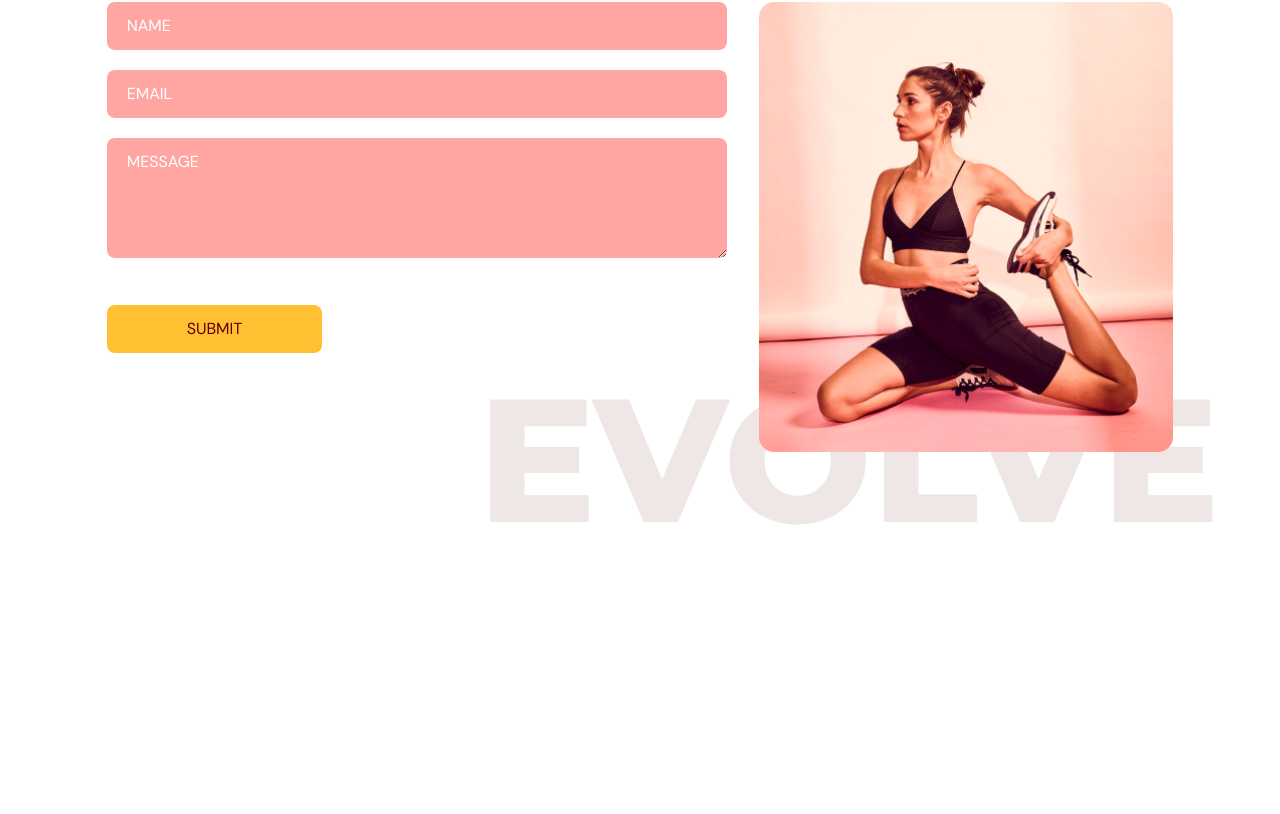
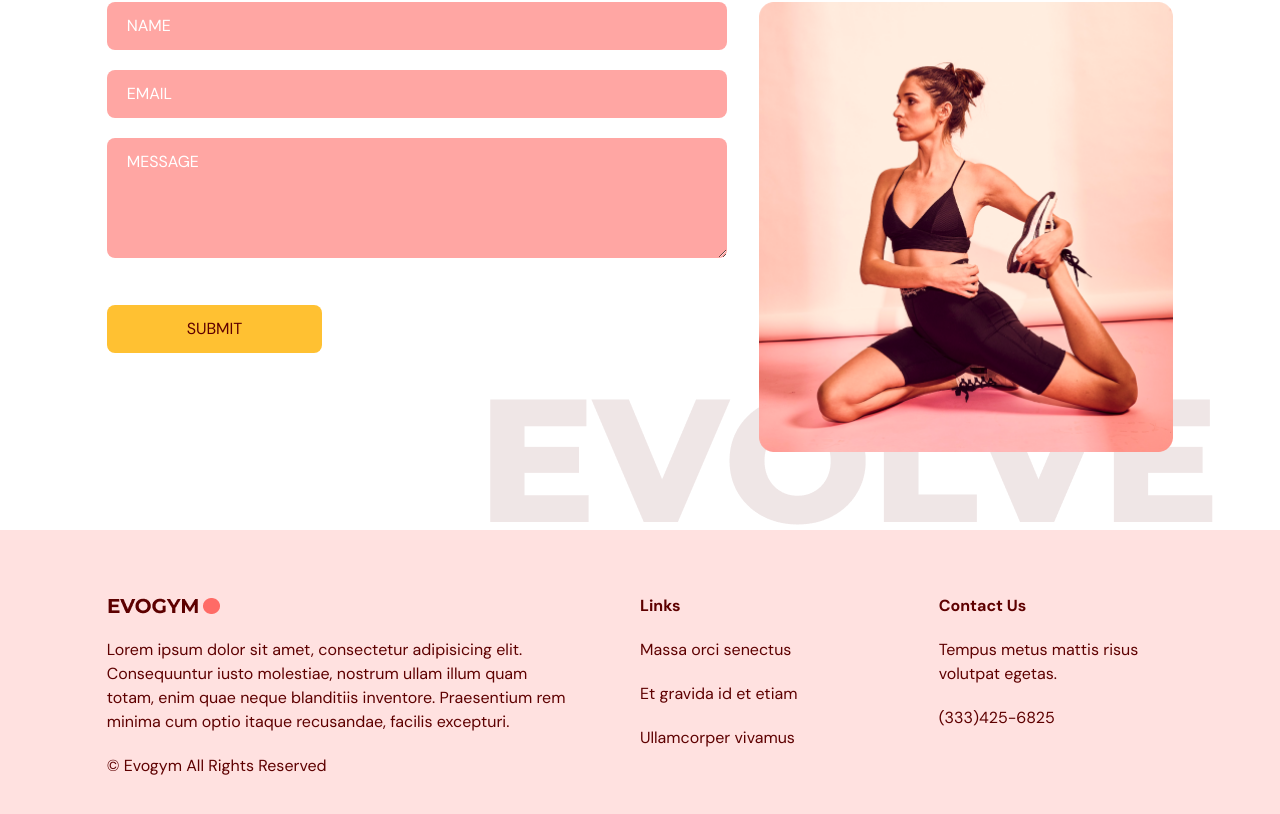
Before and after one commit to Mrityunjay-Palled/React_TS, a React (Vite) app: page / in a window 1280 px wide. Shown: the part 3350-4164 px from the top of the page. Before the commit the page ends 3882 px from the top, so only its background shows below. Built offline with nearby package versions, Linux system fonts and the light colour scheme.

Commit message:
added footer section

```diff
--- a/src/App.tsx
+++ b/src/App.tsx
@@ -3,6 +3,7 @@
 import OurClasses from "@/scenes/our_classes";
 import Benefits from "@/scenes/benefits";
 import ContactUs from '@/scenes/contactUs'
+import Footer from "@/scenes/footer"
 import { useEffect, useState } from "react";
 import { SelectedPage } from "@/shared/types";
 
@@ -34,6 +35,7 @@
       <Benefits setSelectedPage={setSelectedPage} />
       <OurClasses setSelectedPage={setSelectedPage} />
       <ContactUs setSelectedPage={setSelectedPage}/>
+      <Footer/>
 
     </>
   );
--- /dev/null
+++ b/src/scenes/footer/index.tsx
@@ -0,0 +1,28 @@
+import Logo from "@/assets/Logo.png"
+
+function Footer() {
+  return (
+    <footer className="bg-primary-100 py-16">
+     <div className="justify-content mx-auto w-5/6 gap-16 md:flex">
+       <div className="mt-16 basis-1/2 md:mt-0">
+         <img alt="logo" src={Logo}/>
+         <p className="my-5">Lorem ipsum dolor sit amet, consectetur adipisicing elit. Consequuntur iusto molestiae, nostrum ullam illum quam totam, enim quae neque blanditiis inventore. Praesentium rem minima cum optio itaque recusandae, facilis excepturi.</p>
+         <p>© Evogym All Rights Reserved</p>
+       </div>
+       <div className="mt-16 basis-1/4 md:mt-0">
+         <h4 className="font-bold">Links</h4>
+         <p className="my-5">Massa orci senectus</p>
+         <p className="my-5">Et gravida id et etiam</p>
+         <p>Ullamcorper vivamus</p>
+       </div>
+       <div className="mt-16 basis-1/4 md:mt-0">
+         <h4 className="font-bold">Contact Us</h4>
+         <p className="my-5">Tempus metus mattis risus volutpat egetas.</p>
+         <p>(333)425-6825</p>
+       </div>
+     </div>
+    </footer>
+  )
+}
+
+export default Footer
--- a/src/scenes/navbar/Link.tsx
+++ b/src/scenes/navbar/Link.tsx
@@ -9,6 +9,7 @@
 
 const Link = ({ page, selectedPage, setSelectedPage }: Props) => {
   const lowerCasePage = page.toLowerCase().replace(/ /g, "") as SelectedPage;
+  console.log(lowerCasePage)
   return (
     <AnchorLink
       className={`${
--- a/src/scenes/our_classes/index.tsx
+++ b/src/scenes/our_classes/index.tsx
@@ -48,7 +48,7 @@
 
 const OurClasses = ({setSelectedPage}: Props) => {
   return (
-    <section id="ourClasses" className='w-full bg-primary-100 py-40'>
+    <section id="ourclasses" className='w-full bg-primary-100 py-40'>
         <motion.div
         onViewportEnter={()=>setSelectedPage(SelectedPage.OurClasses)}
         >
```
